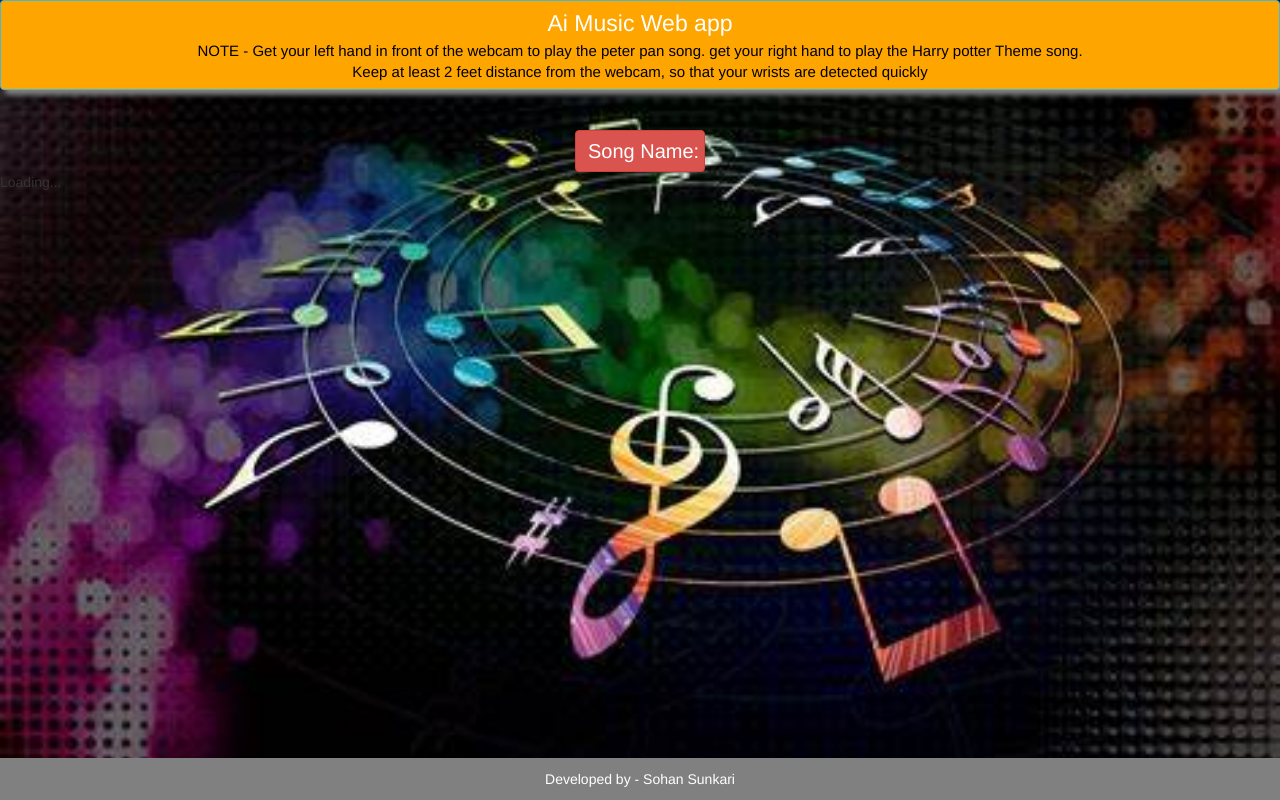
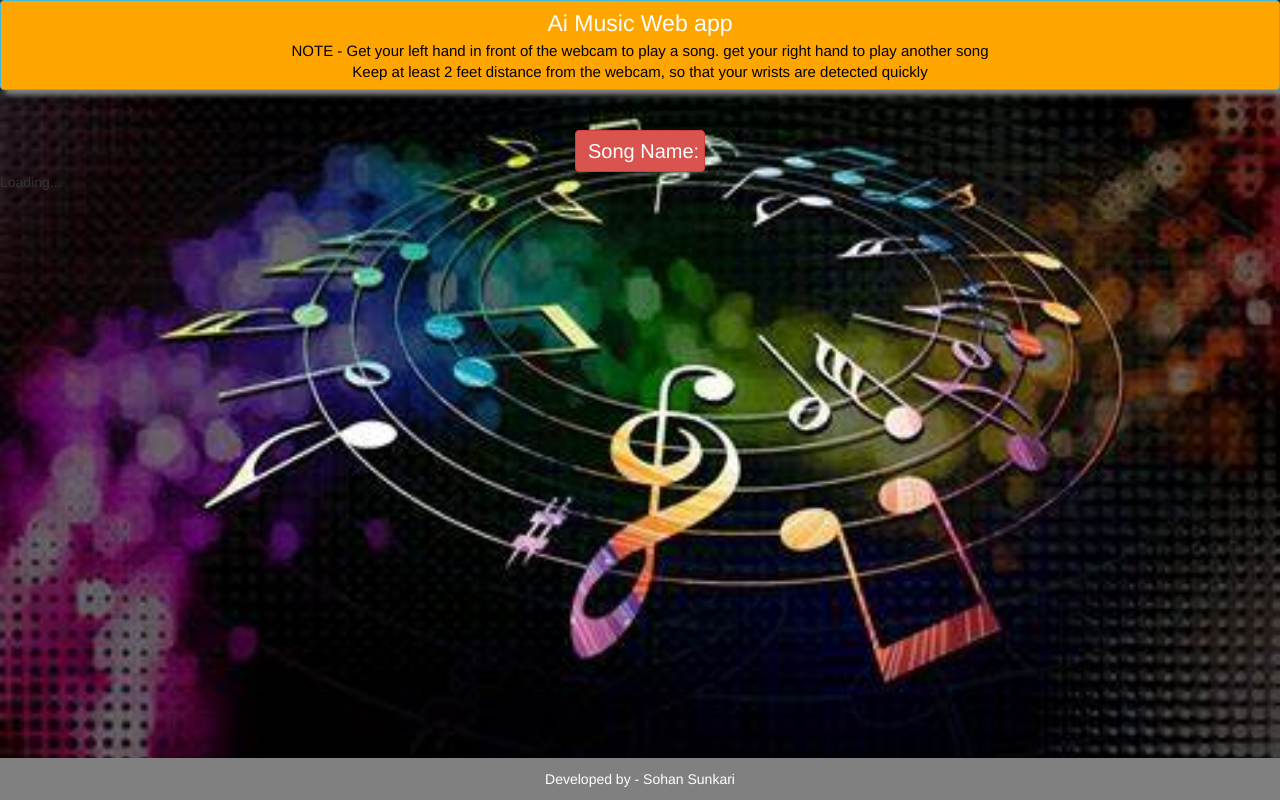
Before and after one commit to Sohan-Sunkari/130, a plain HTML site: page index.html in a window 1280 px wide. Drawn offline with nearby package versions, Linux system fonts and the light colour scheme; a script that the page names is missing.

Commit message:
Add files via upload

```diff
--- a/index.html
+++ b/index.html
@@ -17,7 +17,7 @@
 <center>
   <h1 class="btn btn-info heading">Ai Music Web app
     <br>
-    <span class="note">NOTE - Get your left hand in front of the webcam to play the peter pan song. get your right hand to play the Harry potter Theme song. </span>
+    <span class="note">NOTE - Get your left hand in front of the webcam to play a song. get your right hand to play another song </span>
     <br>
     <span class="note">Keep at least 2 feet distance from the webcam, so that your wrists are detected quickly</span>
     <span id="square_side"></span>
```
